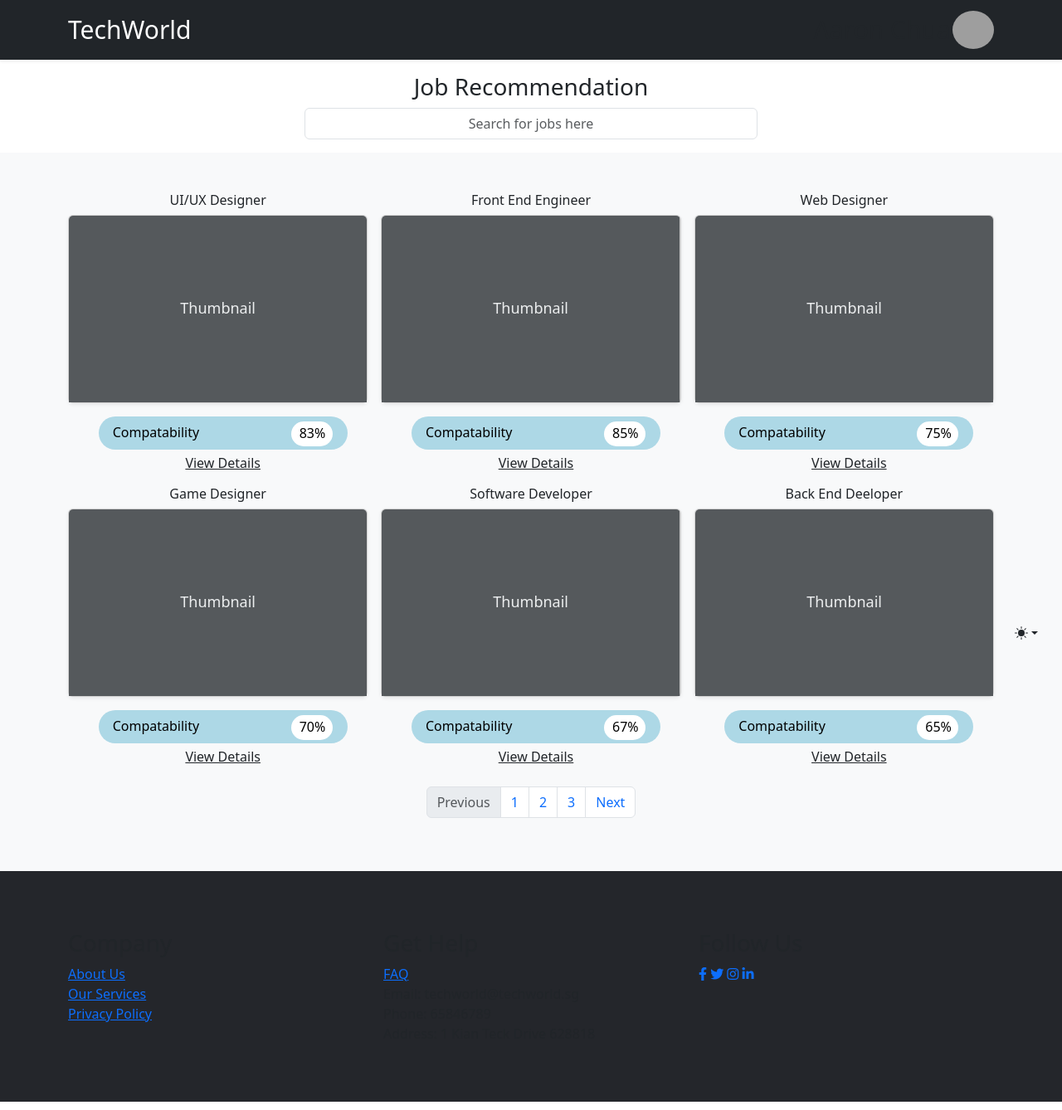
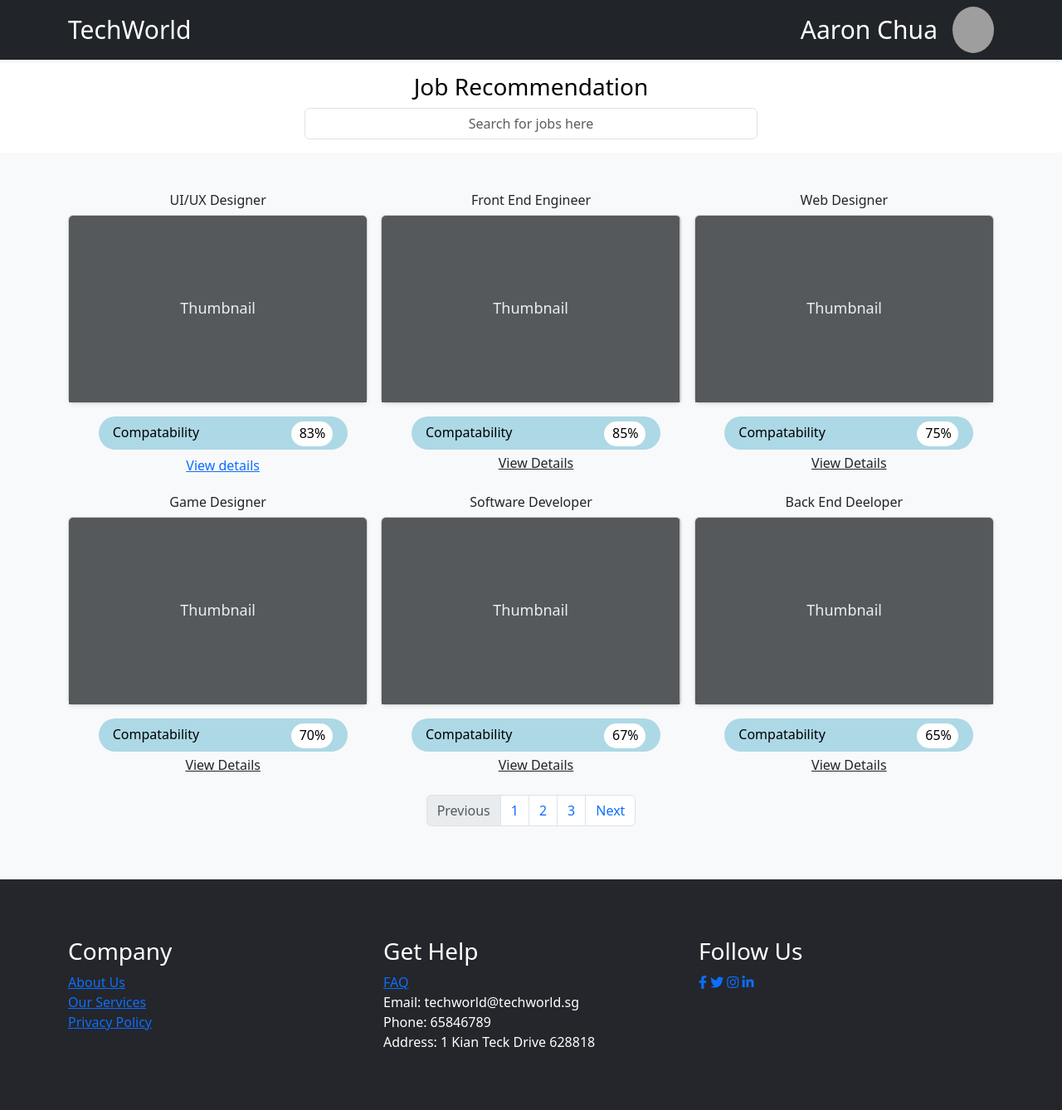
Before and after one commit to nehciyy/agile, a Flask app: template templates/homepage.html in a window 1280 px wide. Shown: the whole page at 83% size. Run offline with Flask 3, Linux system fonts and the light colour scheme; the template is opened without the code that fills it, so the values that code supplies are empty; grey boxes are pictures that could not be loaded.

Commit message:
addskill header and homepage modal
addskill header and homepage modal

```diff
--- a/templates/homepage.html
+++ b/templates/homepage.html
@@ -22,6 +22,10 @@
     <link rel="stylesheet" href="https://cdnjs.cloudflare.com/ajax/libs/font-awesome/5.15.4/css/all.min.css">
 
     <style>
+        h3{
+            color: white;
+        }
+
         h4 {
             display: block;
             font-size: 2em;
@@ -51,81 +55,13 @@
             left: 220px;
             bottom: 23px;
         }
+
     </style>
 
 
 </head>
 
 <body>
-    <svg xmlns="http://www.w3.org/2000/svg" class="d-none">
-        <symbol id="check2" viewBox="0 0 16 16">
-            <path
-                d="M13.854 3.646a.5.5 0 0 1 0 .708l-7 7a.5.5 0 0 1-.708 0l-3.5-3.5a.5.5 0 1 1 .708-.708L6.5 10.293l6.646-6.647a.5.5 0 0 1 .708 0z" />
-        </symbol>
-        <symbol id="circle-half" viewBox="0 0 16 16">
-            <path d="M8 15A7 7 0 1 0 8 1v14zm0 1A8 8 0 1 1 8 0a8 8 0 0 1 0 16z" />
-        </symbol>
-        <symbol id="moon-stars-fill" viewBox="0 0 16 16">
-            <path
-                d="M6 .278a.768.768 0 0 1 .08.858 7.208 7.208 0 0 0-.878 3.46c0 4.021 3.278 7.277 7.318 7.277.527 0 1.04-.055 1.533-.16a.787.787 0 0 1 .81.316.733.733 0 0 1-.031.893A8.349 8.349 0 0 1 8.344 16C3.734 16 0 12.286 0 7.71 0 4.266 2.114 1.312 5.124.06A.752.752 0 0 1 6 .278z" />
-            <path
-                d="M10.794 3.148a.217.217 0 0 1 .412 0l.387 1.162c.173.518.579.924 1.097 1.097l1.162.387a.217.217 0 0 1 0 .412l-1.162.387a1.734 1.734 0 0 0-1.097 1.097l-.387 1.162a.217.217 0 0 1-.412 0l-.387-1.162A1.734 1.734 0 0 0 9.31 6.593l-1.162-.387a.217.217 0 0 1 0-.412l1.162-.387a1.734 1.734 0 0 0 1.097-1.097l.387-1.162zM13.863.099a.145.145 0 0 1 .274 0l.258.774c.115.346.386.617.732.732l.774.258a.145.145 0 0 1 0 .274l-.774.258a1.156 1.156 0 0 0-.732.732l-.258.774a.145.145 0 0 1-.274 0l-.258-.774a1.156 1.156 0 0 0-.732-.732l-.774-.258a.145.145 0 0 1 0-.274l.774-.258c.346-.115.617-.386.732-.732L13.863.1z" />
-        </symbol>
-        <symbol id="sun-fill" viewBox="0 0 16 16">
-            <path
-                d="M8 12a4 4 0 1 0 0-8 4 4 0 0 0 0 8zM8 0a.5.5 0 0 1 .5.5v2a.5.5 0 0 1-1 0v-2A.5.5 0 0 1 8 0zm0 13a.5.5 0 0 1 .5.5v2a.5.5 0 0 1-1 0v-2A.5.5 0 0 1 8 13zm8-5a.5.5 0 0 1-.5.5h-2a.5.5 0 0 1 0-1h2a.5.5 0 0 1 .5.5zM3 8a.5.5 0 0 1-.5.5h-2a.5.5 0 0 1 0-1h2A.5.5 0 0 1 3 8zm10.657-5.657a.5.5 0 0 1 0 .707l-1.414 1.415a.5.5 0 1 1-.707-.708l1.414-1.414a.5.5 0 0 1 .707 0zm-9.193 9.193a.5.5 0 0 1 0 .707L3.05 13.657a.5.5 0 0 1-.707-.707l1.414-1.414a.5.5 0 0 1 .707 0zm9.193 2.121a.5.5 0 0 1-.707 0l-1.414-1.414a.5.5 0 0 1 .707-.707l1.414 1.414a.5.5 0 0 1 0 .707zM4.464 4.465a.5.5 0 0 1-.707 0L2.343 3.05a.5.5 0 1 1 .707-.707l1.414 1.414a.5.5 0 0 1 0 .708z" />
-        </symbol>
-    </svg>
-
-    <div class="dropdown position-fixed bottom-0 end-0 mb-3 me-3 bd-mode-toggle">
-        <button class="btn btn-bd-primary py-2 dropdown-toggle d-flex align-items-center" id="bd-theme" type="button"
-            aria-expanded="false" data-bs-toggle="dropdown" aria-label="Toggle theme (auto)">
-            <svg class="bi my-1 theme-icon-active" width="1em" height="1em">
-                <use href="#circle-half"></use>
-            </svg>
-            <span class="visually-hidden" id="bd-theme-text">Toggle theme</span>
-        </button>
-        <ul class="dropdown-menu dropdown-menu-end shadow" aria-labelledby="bd-theme-text">
-            <li>
-                <button type="button" class="dropdown-item d-flex align-items-center" data-bs-theme-value="light"
-                    aria-pressed="false">
-                    <svg class="bi me-2 opacity-50 theme-icon" width="1em" height="1em">
-                        <use href="#sun-fill"></use>
-                    </svg>
-                    Light
-                    <svg class="bi ms-auto d-none" width="1em" height="1em">
-                        <use href="#check2"></use>
-                    </svg>
-                </button>
-            </li>
-            <li>
-                <button type="button" class="dropdown-item d-flex align-items-center" data-bs-theme-value="dark"
-                    aria-pressed="false">
-                    <svg class="bi me-2 opacity-50 theme-icon" width="1em" height="1em">
-                        <use href="#moon-stars-fill"></use>
-                    </svg>
-                    Dark
-                    <svg class="bi ms-auto d-none" width="1em" height="1em">
-                        <use href="#check2"></use>
-                    </svg>
-                </button>
-            </li>
-            <li>
-                <button type="button" class="dropdown-item d-flex align-items-center active" data-bs-theme-value="auto"
-                    aria-pressed="true">
-                    <svg class="bi me-2 opacity-50 theme-icon" width="1em" height="1em">
-                        <use href="#circle-half"></use>
-                    </svg>
-                    Auto
-                    <svg class="bi ms-auto d-none" width="1em" height="1em">
-                        <use href="#check2"></use>
-                    </svg>
-                </button>
-            </li>
-        </ul>
-    </div>
-
-
     <header data-bs-theme="dark">
         <div class="collapse text-bg-dark" id="navbarHeader">
             <div class="container">
@@ -139,7 +75,9 @@
                     <h4>TechWorld</h4>
                 </a>
                 <div class="text" style="display: flex;">
-                    <h4>Aaron Chua</h4>
+                    <a href="/templates/profile.html" class="navbar-brand d-flex align-items-center">
+                        <h4>Aaron Chua</h4>
+                    </a>
                     <img src="https://mdbcdn.b-cdn.net/img/Photos/new-templates/bootstrap-chat/ava3.webp" alt="avatar"
                     class="rounded-circle img-fluid" style="width: 50px;">
                 </div>
@@ -152,7 +90,7 @@
         <section class="py-2 text-center container">
             <div class="row py-lg-2">
                 <div class="col-lg-6 col-md-8 mx-auto">
-                    <h3 class="fw-light">Job Recommendation</h3>
+                    <h3 style="color: black;">Job Recommendation</h3>
                     <div class="form-group">
                         <input id="search" class="form-control text-center" type="text" placeholder="Search for jobs here" >
                     </div>
@@ -186,7 +124,27 @@
                                      </div>
                                 </div>
                             </div>
-                            <a href="#!" class="text-body mt-1"><center>View Details</center></a>
+                            <button class="btn btn-link" data-bs-toggle="modal" data-bs-target="#view-modal">View details</button>
+                        </div>
+                        <div class="modal fade" id="view-modal" tabindex="-1" aria-labelledby="modal-title" aria-hidden="true">
+                            <div class="modal-dialog">
+                                <div class="modal-content">
+                                    <div class="modal-header">
+                                        <h5 class="modal-title" id="modal-title">UI/UX Developer</h5>
+                                        <button type="button" class="btn-close" data-bs-dismiss="modal" aria-label="Close"></button>
+                                    </div>
+                                    <div class="modal-body">
+                                        <p>
+                                            UI/UX designers are responsible for designing and improving the user Interface (UI) and user experience (UX) of digital products,
+                                            such as websites, mobile apps, and software application. The goal of UI/UX designers is to create interfaces that are intuitive, efficent
+                                            and aesthetically pleasing, while also meeting the needs od end users
+                                        </p>
+                                    </div>
+                                    <div class="modal-footer">
+                                        <button class="btn btn-secondary" data-bs-dismiss="modal">Close</button>
+                                    </div>
+                                </div>
+                            </div>
                         </div>
                     </div>
                     <div class="col">
@@ -347,9 +305,9 @@
                 <div class="col">
                     <h3>Get Help</h3>
                         <li style="list-style: none;"><a href="">FAQ</a></li>
-                        <li style="list-style: none;">Email: techworld@techworld.sg</li>
-                        <li style="list-style: none;">Phone: 65846789</li>
-                        <li style="list-style: none;">Address: 1 Kian Teck Drive 628818</li>
+                        <li style="list-style: none; color: white;">Email: techworld@techworld.sg</li>
+                        <li style="list-style: none; color: white;">Phone: 65846789</li>
+                        <li style="list-style: none; color: white;">Address: 1 Kian Teck Drive 628818</li>
 
                 </div>
                 <div class="col">
```
Also changed, not shown: templates/addSkill.html (+7 -3 lines).
